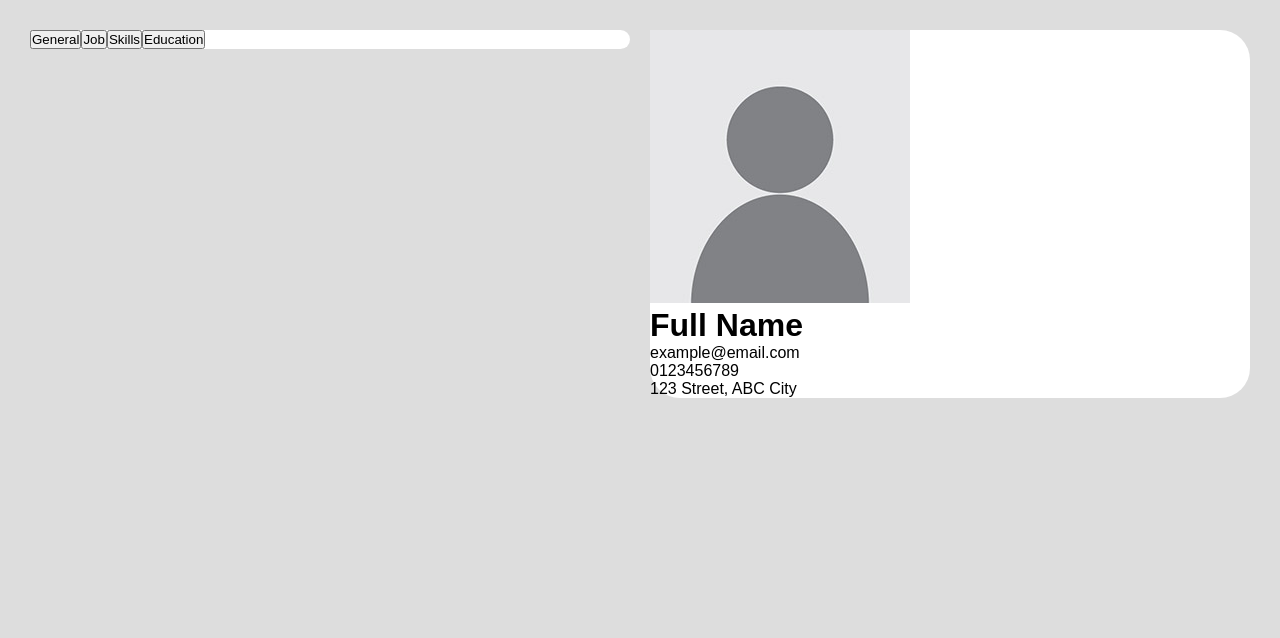
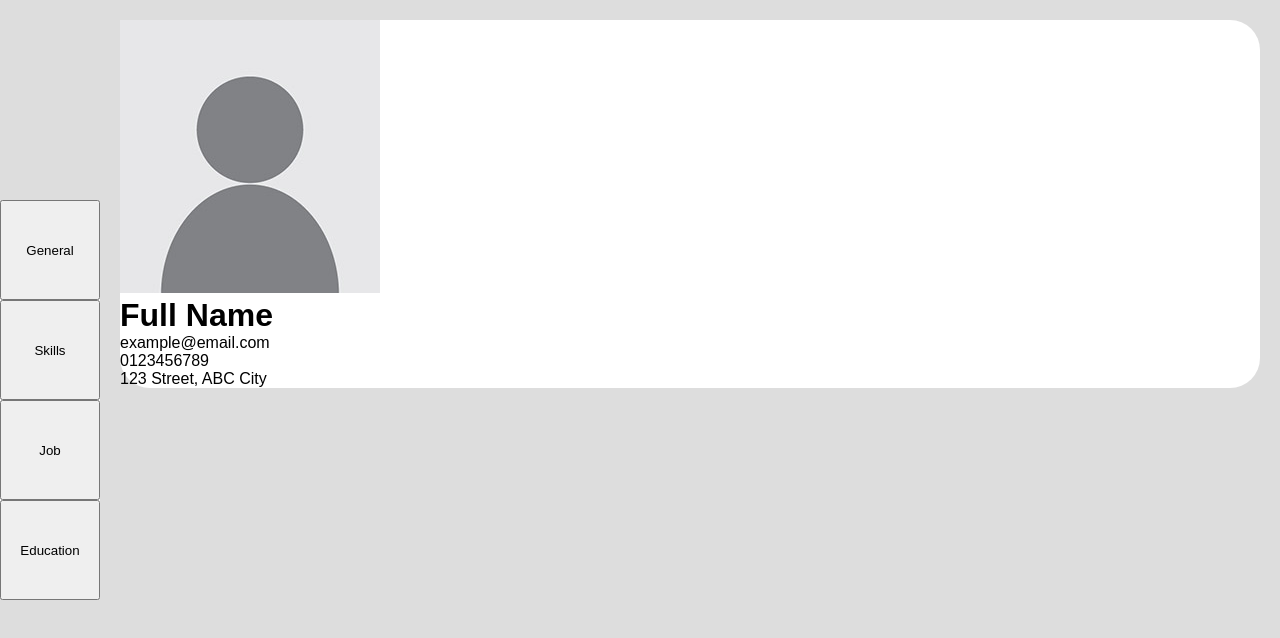
Before and after one commit to hmad213/odin-cv, a React (Vite) app: page / in a window 1280 px wide. Shown: the top 638 px of the page. Built offline with nearby package versions, Linux system fonts and the light colour scheme.

Commit message:
Add more form templates to page and better styling

```diff
--- a/src/App.jsx
+++ b/src/App.jsx
@@ -11,7 +11,6 @@ export default function App() {
     address: "",
   });
   let [activeForm, setActiveForm] = useState("");
-  console.log(activeForm);
 
   return (
     <div className="body">
--- a/src/components/Form.jsx
+++ b/src/components/Form.jsx
@@ -1,9 +1,18 @@
+import EducationForm from "./FormEducation";
 import GeneralForm from "./FormGeneral";
+import JobForm from "./FormJob";
+import SkillsForm from "./FormSkills";
 
 export default function Form({ input, setInput, activeForm }) {
   switch (activeForm) {
     case "general":
       return <GeneralForm input={input} setInput={setInput} />;
+    case "skills":
+      return <SkillsForm input={input} setInput={setInput} />;
+    case "job":
+      return <JobForm input={input} setInput={setInput} />
+    case "education":
+      return <EducationForm input={input} setInput={setInput} />
     default:
       return <></>;
   }
--- /dev/null
+++ b/src/components/FormEducation.jsx
@@ -0,0 +1,11 @@
+export default function EducationForm({ input, setInput }){
+    function onChange(event) {
+        setInput({ ...input, [event.target.name]: event.target.value });
+    }
+
+    return (
+        <div>
+            <h2>Education</h2>
+        </div>
+    )
+}
--- a/src/components/FormGeneral.jsx
+++ b/src/components/FormGeneral.jsx
@@ -1,4 +1,4 @@
-export default function RenderGeneralForm({ input, setInput }) {
+export default function GeneralForm({ input, setInput }) {
   function onChange(event) {
     setInput({ ...input, [event.target.name]: event.target.value });
   }
@@ -9,26 +9,26 @@ export default function RenderGeneralForm({ input, setInput }) {
       <form>
         <div>
           <label htmlFor="name">Name</label>
-          <input type="text" name="name" id="name" onChange={onChange} />
+          <input type="text" name="name" id="name" onChange={onChange} value={input["name"]} />
         </div>
 
         <div>
           <label htmlFor="email">Email</label>
-          <input type="email" name="email" id="email" onChange={onChange} />
+          <input type="email" name="email" id="email" onChange={onChange} value={input["email"]}/>
         </div>
 
         <div>
           <label htmlFor="contact">Contact</label>
-          <input type="tel" name="contact" id="contact" onChange={onChange} />
+          <input type="tel" name="contact" id="contact" onChange={onChange} value={input["contact"]}/>
         </div>
 
         <div>
           <label htmlFor="address">Address</label>
-          <input
-            type="textarea"
+          <textarea
             name="address"
             id="address"
             onChange={onChange}
+            value={input["address"]}
           />
         </div>
       </form>
--- /dev/null
+++ b/src/components/FormJob.jsx
@@ -0,0 +1,11 @@
+export default function JobForm({ input, setInput }){
+    function onChange(event) {
+        setInput({ ...input, [event.target.name]: event.target.value });
+    }
+
+    return (
+        <div>
+            <h2>Job</h2>
+        </div>
+    )
+}
--- /dev/null
+++ b/src/components/FormSkills.jsx
@@ -0,0 +1,11 @@
+export default function SkillsForm({ input, setInput }){
+    function onChange(event) {
+        setInput({ ...input, [event.target.name]: event.target.value });
+    }
+
+    return (
+        <div>
+            <h2>Skills</h2>
+        </div>
+    )
+}
--- a/src/components/Sidebar.jsx
+++ b/src/components/Sidebar.jsx
@@ -1,3 +1,5 @@
+import "../styles/Sidebar.css"
+
 export default function Sidebar({ activeForm, setActiveForm }) {
   function onClick(event) {
     if (activeForm === event.target.textContent.toLowerCase()) {
@@ -8,10 +10,10 @@ export default function Sidebar({ activeForm, setActiveForm }) {
   }
 
   return (
-    <div>
+    <div className="sidebar">
       <button onClick={onClick}>General</button>
+      <button onClick={onClick}>Skills</button>
       <button onClick={onClick}>Job</button>
-      <button onClick={onClick}>Skills</button>
       <button onClick={onClick}>Education</button>
     </div>
   );
--- a/src/index.css
+++ b/src/index.css
@@ -13,8 +13,9 @@ body {
 
 .body {
   display: flex;
-  padding: 30px;
   column-gap: 20px;
+  padding: 20px;
+  padding-left: 120px;
 }
 
 .body > div {
--- /dev/null
+++ b/src/styles/Sidebar.css
@@ -0,0 +1,14 @@
+.sidebar{
+    background-color: blue;
+    display: flex;
+    flex-direction: column;
+    width: 100px;
+    height: 100vh;
+    position: fixed;
+    top: calc((100vh - 400px) / 2);
+    left: 0;
+}
+
+.sidebar button{
+    height: 100px;
+}
```
